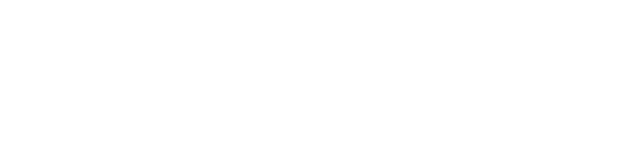
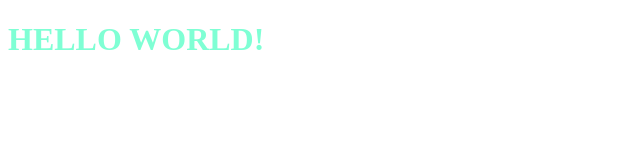
Before and after one commit to Morning1996/GitHub-P, a plain HTML site: page index.html in a window 1280 px wide. Shown: the whole page, without its empty margins (0-640 px from the left). Drawn offline with Linux system fonts and the light colour scheme.

Commit message:
add titla

```diff
--- /dev/null
+++ b/all.css
@@ -0,0 +1,7 @@
+body {
+    color: violet;
+}
+
+h1 {
+    color: aquamarine;
+}
--- a/index.html
+++ b/index.html
@@ -5,10 +5,11 @@
     <meta charset="UTF-8">
     <meta name="viewport" content="width=device-width, initial-scale=1.0">
     <title>Document</title>
+    <link rel="stylesheet" href="all.css">
 </head>
 
 <body>
-
+    <h1>HELLO WORLD!</h1>
 </body>
 
 </html>
```
